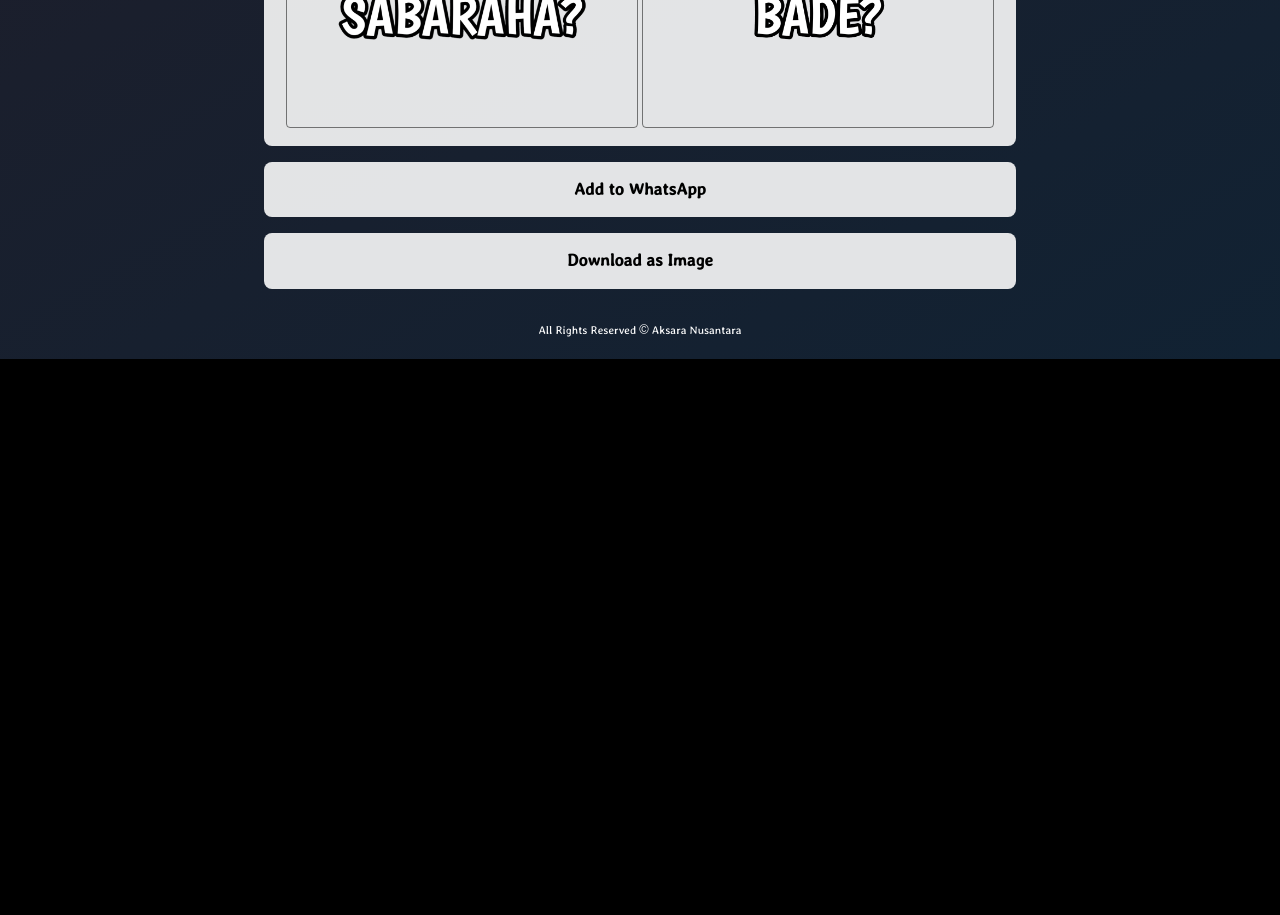
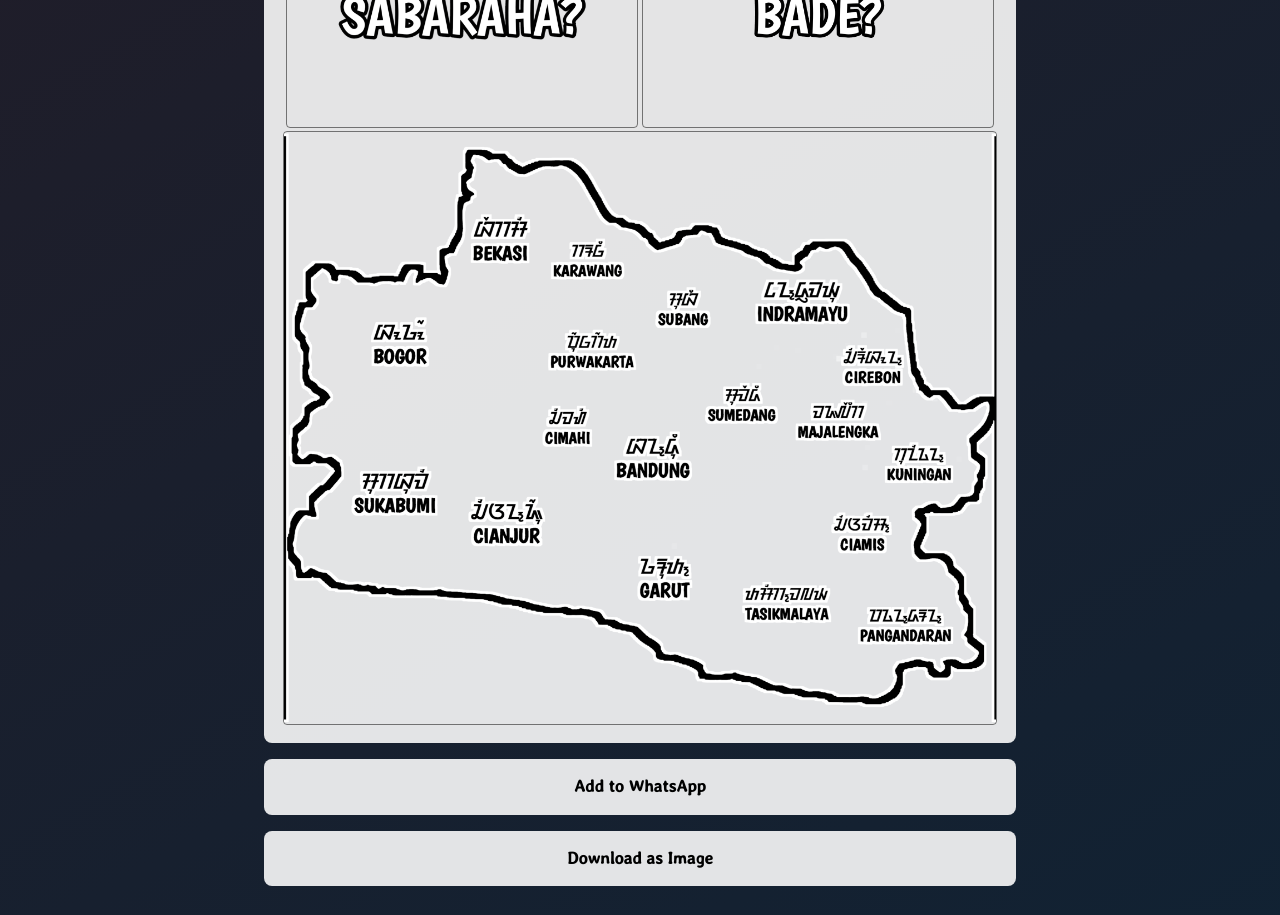
Before and after one commit to BayuAngora/aksantara, a plain HTML site: page sunda/index.html in a window 1280 px wide. Shown: the part 4600-5515 px from the top of the page. Before the commit the page ends 4959 px from the top, so only its background shows below. Drawn offline with Linux system fonts and the light colour scheme.

Commit message:
Update index.html

```diff
--- a/sunda/index.html
+++ b/sunda/index.html
@@ -127,6 +127,8 @@ alt="kumaha" src="/sunda/kumaha.png">
 alt="sabaraha" src="/sunda/sabaraha.png">
 <img class="half" tabindex="0"
 alt="bade" src="/sunda/bade.png">
+<img class="big" tabindex="0"
+alt="jawa barat" src="/sunda/jawa-barat.png">
 </div>
 </section>
 
```
